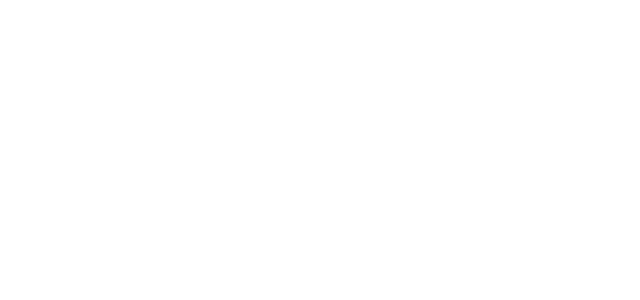
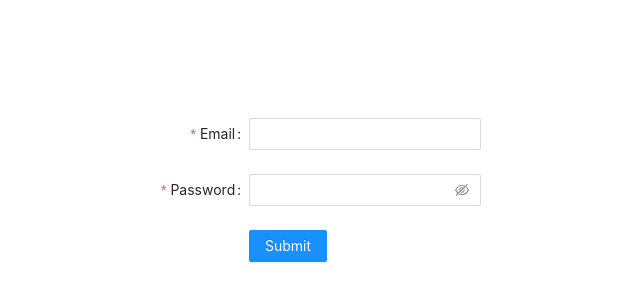
Before and after one commit to mituBarua/UWF, a React (Create React App) app: page /login in a window 1280 px wide. Before the commit this address had no page. Shown: the part 198-498 px from the top of the page, without its empty margins (333-973 px from the left). Built offline with nearby package versions, Linux system fonts and the light colour scheme.

Commit message:
UWF-2 login setup

```diff
--- a/package.json
+++ b/package.json
@@ -7,11 +7,13 @@
     "@testing-library/react": "^13.3.0",
     "@testing-library/user-event": "^13.5.0",
     "antd": "^4.21.6",
+    "axios": "^0.27.2",
     "react": "^18.2.0",
     "react-dom": "^18.2.0",
     "react-redux": "^8.0.2",
     "react-router-dom": "^6.3.0",
     "react-scripts": "5.0.1",
+    "react-toastify": "^9.0.5",
     "redux": "^4.2.0",
     "redux-devtools-extension": "^2.13.9",
     "redux-persist": "^6.0.0",
--- /dev/null
+++ b/src/Actions/userAction.js
@@ -0,0 +1,26 @@
+import {
+  LOGIN_USER_REQUEST,
+  LOGIN_USER_SUCCESS,
+  LOGIN_USER_FAIL,
+} from "../Constants/userConstants";
+import { api } from "../Utils/api";
+
+export const loginUser = (userData) => async (dispatch) => {
+  try {
+    dispatch({ type: LOGIN_USER_REQUEST });
+
+    const config = {
+      headers: {
+        "Content-Type": "application/json",
+      },
+    };
+
+    const { data } = await api.post("/authaccount/login", userData, config);
+
+    if(data.message=='success') dispatch({ type: LOGIN_USER_SUCCESS, payload: data });
+    else  dispatch({ type: LOGIN_USER_FAIL, payload: data });
+
+  } catch (error) {
+    dispatch({ type: LOGIN_USER_FAIL, payload: error });
+  }
+};
--- a/src/App.js
+++ b/src/App.js
@@ -1,20 +1,24 @@
-import './App.css';
-import { Routes, Route, useLocation } from 'react-router-dom';
-import 'antd/dist/antd.min.css';
-import Dashboard from './Components/Dashboard';
-
-
+import "./App.css";
+import { Routes, Route } from "react-router-dom";
+import "antd/dist/antd.min.css";
+import Dashboard from "./Components/Dashboard";
+import Login from "./Pages/Login";
 
 function App() {
   return (
     <>
-
       <Routes>
-        <Route path="/" exact element={<Dashboard>
-          <h2>Welcome to Dashboard!</h2>
-        </Dashboard>} />
+        <Route
+          path="/"
+          exact
+          element={
+            <Dashboard>
+              <h2>Welcome to Dashboard!</h2>
+            </Dashboard>
+          }
+        />
+        <Route path="/login" exact element={<Login />} />
       </Routes>
-
     </>
   );
 }
--- /dev/null
+++ b/src/Constants/userConstants.js
@@ -0,0 +1,3 @@
+export const LOGIN_USER_REQUEST = "LOGIN_USER_REQUEST";
+export const LOGIN_USER_SUCCESS = "LOGIN_USER_SUCCESS";
+export const LOGIN_USER_FAIL = "LOGIN_USER_FAIL";
--- /dev/null
+++ b/src/Pages/Login/index.jsx
@@ -0,0 +1,96 @@
+import React, { useEffect } from "react";
+import { Button, Form, Input } from "antd";
+import Spinner from "../../Components/Spinner";
+
+import { useDispatch, useSelector } from "react-redux";
+import { useNavigate } from "react-router-dom";
+
+import { loginUser } from "../../Actions/userAction";
+import { toast } from "react-toastify";
+
+const Login = () => {
+  const dispatch = useDispatch();
+  const { loading, isAuthenticated, error, user } = useSelector(
+    (state) => state.user
+  );
+  const navigate = useNavigate();
+  const onSubmit = (fieldsValue) => {
+    dispatch(loginUser(fieldsValue));
+  };
+
+  useEffect(() => {
+    if (isAuthenticated) {
+      toast.success(user.message);
+      navigate("/");
+    } else if (error) {
+      toast.error(error.message);
+    }
+  }, [loading, isAuthenticated, error]);
+
+  return (
+    <div
+      style={{
+        display: "flex",
+        justifyContent: "center",
+        alignItems: "center",
+        height: "100vh",
+      }}
+    >
+      {loading && <Spinner />}
+      <Form
+        name="basic"
+        labelCol={{
+          span: 8,
+        }}
+        wrapperCol={{
+          span: 16,
+        }}
+        onFinish={onSubmit}
+        //onFinishFailed={onFinishFailed}
+        autoComplete="off"
+      >
+        <Form.Item
+          label="Email"
+          name="email"
+          rules={[
+            {
+              type: "email",
+              message: "Please input your valid email!",
+            },
+            {
+              required: true,
+              message: "Please input your email!",
+            },
+          ]}
+        >
+          <Input />
+        </Form.Item>
+
+        <Form.Item
+          label="Password"
+          name="password"
+          rules={[
+            {
+              required: true,
+              message: "Please input your password!",
+            },
+          ]}
+        >
+          <Input.Password />
+        </Form.Item>
+        <Form.Item
+          wrapperCol={{
+            offset: 8,
+            span: 16,
+          }}
+        >
+          <Button type="primary" htmlType="submit">
+            Submit
+          </Button>
+        </Form.Item>
+      </Form>
+    </div>
+  );
+};
+
+export default Login;
--- /dev/null
+++ b/src/Reducers/userReducer.js
@@ -0,0 +1,30 @@
+import {
+  LOGIN_USER_FAIL,
+  LOGIN_USER_SUCCESS,
+  LOGIN_USER_REQUEST,
+} from "../Constants/userConstants";
+
+export const userReducer = (state = { user: {} }, { type, payload }) => {
+  switch (type) {
+    case LOGIN_USER_REQUEST:
+      return {
+        loading: true,
+        isAuthenticated: false,
+      };
+    case LOGIN_USER_SUCCESS:
+      return {
+        loading: false,
+        isAuthenticated: true,
+        user: payload,
+      };
+    case LOGIN_USER_FAIL:
+      return {
+        loading: false,
+        isAuthenticated: false,
+        user: null,
+        error: payload,
+      };
+    default:
+      return state;
+  }
+};
--- /dev/null
+++ b/src/Utils/api.jsx
@@ -0,0 +1,5 @@
+import axios from "axios";
+
+export const api = axios.create({
+  baseURL: process.env.REACT_APP_BASE_URL_API,
+});
--- a/src/index.js
+++ b/src/index.js
@@ -1,23 +1,24 @@
-import React from 'react';
-import ReactDOM from 'react-dom/client';
-import './index.css';
-import App from './App';
-import { BrowserRouter as Router } from 'react-router-dom';
-import { Provider } from 'react-redux';
-import { PersistGate } from 'redux-persist/es/integration/react';
-import { store, persistor } from './store';
+import React from "react";
+import ReactDOM from "react-dom/client";
+import "./index.css";
+import App from "./App";
+import { BrowserRouter as Router } from "react-router-dom";
+import { Provider } from "react-redux";
+import { PersistGate } from "redux-persist/es/integration/react";
+import { store, persistor } from "./store";
+import { ToastContainer } from "react-toastify";
+import "react-toastify/dist/ReactToastify.css";
 
-
-const root = ReactDOM.createRoot(document.getElementById('root'));
+const root = ReactDOM.createRoot(document.getElementById("root"));
 root.render(
-  // <Provider store={store}>
-
-   <Router>
+  <Provider store={store}>
+    <Router>
       {/* <PersistGate persistor={persistor}> */}
-        <App />
+      <App />
+      <ToastContainer />
       {/* </PersistGate> */}
     </Router>
-  // </Provider>
+  </Provider>
 );
 
 // If you want to start measuring performance in your app, pass a function
--- a/src/store.js
+++ b/src/store.js
@@ -1,17 +1,19 @@
-import { createStore, combineReducers, applyMiddleware } from 'redux';
-import thunk from 'redux-thunk';
-import { composeWithDevTools } from 'redux-devtools-extension';
-import { persistStore } from 'redux-persist';
+import { createStore, combineReducers, applyMiddleware } from "redux";
+import thunk from "redux-thunk";
+import { composeWithDevTools } from "redux-devtools-extension";
+import { persistStore } from "redux-persist";
+
+import { userReducer } from "./Reducers/userReducer";
 
 const reducer = combineReducers({
-    user : {}
+  user: userReducer,
 });
 
 const middleware = [thunk];
 
 export const store = createStore(
-    reducer,
-    composeWithDevTools(applyMiddleware(...middleware))
+  reducer,
+  composeWithDevTools(applyMiddleware(...middleware))
 );
 
 export const persistor = persistStore(store);
```
Also changed, not shown: 2 other files (tests, documents, lock files or other folders).
